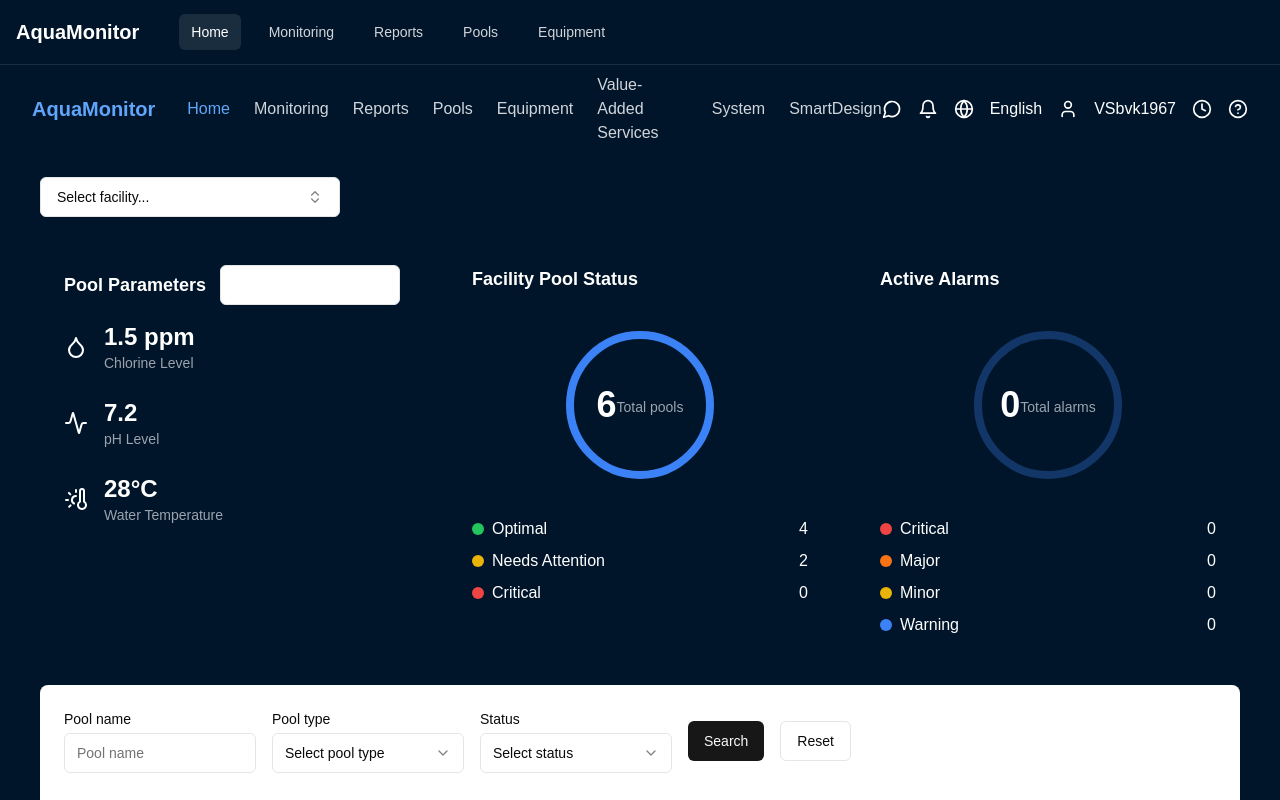
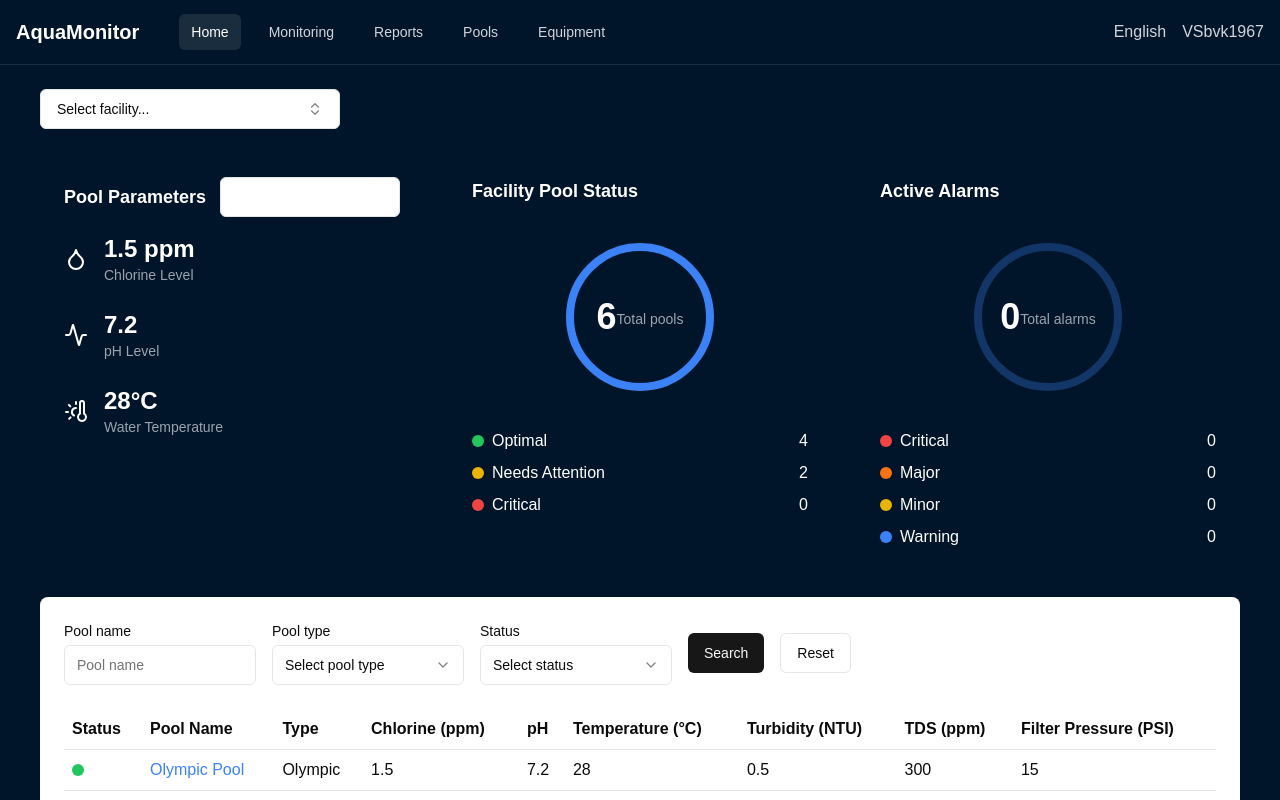
Before and after one commit to VSLinea/AquaMonitor, a Next.js app: page / in a window 1280 px wide. Shown: the top 800 px of the page. Built offline with nearby package versions, Linux system fonts and the light colour scheme.

Commit message:
Remove duplicate navigation from dashboard

```diff
--- a/app/page.tsx
+++ b/app/page.tsx
@@ -1,4 +1,3 @@
-import { DashboardHeader } from "./components/dashboard-header"
 import { FacilitySelector } from "./components/facility-selector"
 import { PoolParameters } from "./components/pool-parameters"
 import { PoolStatus } from "./components/pool-status"
@@ -8,7 +7,6 @@ import { PoolTable } from "./components/pool-table"
 export default function Dashboard() {
   return (
     <div className="min-h-screen bg-[#001529]">
-      <DashboardHeader />
       <main className="p-6">
         <div className="mb-6">
           <FacilitySelector />
--- a/components/main-nav.tsx
+++ b/components/main-nav.tsx
@@ -9,14 +9,14 @@ const navItems = [
   { href: "/monitoring", label: "Monitoring" },
   { href: "/reports", label: "Reports" },
   { href: "/pools", label: "Pools" },
-  { href: "/equipment", label: "Equipment" },
+  { href: "/equipment", label: "Equipment" }
 ]
 
 export function MainNav() {
   const pathname = usePathname()
 
   return (
-    <nav className="bg-[#001529] border-b border-white/10">
+    <header className="bg-[#001529] border-b border-white/10">
       <div className="max-w-screen-2xl mx-auto px-4">
         <div className="flex h-16 items-center justify-between">
           <div className="flex items-center">
@@ -40,8 +40,12 @@ export function MainNav() {
               ))}
             </div>
           </div>
+          <div className="flex items-center space-x-4">
+            <button className="text-gray-300 hover:text-white">English</button>
+            <button className="text-gray-300 hover:text-white">VSbvk1967</button>
+          </div>
         </div>
       </div>
-    </nav>
+    </header>
   )
 }
```
